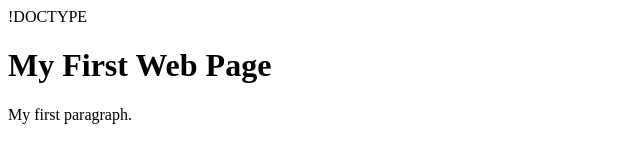
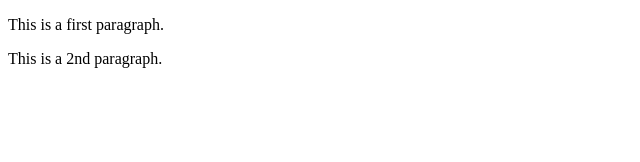
Before and after one commit to shtefekD1/GitExampleReactProject, a plain HTML site: page index.html in a window 1280 px wide. Shown: the whole page, without its empty margins (0-640 px from the left). Drawn offline with Linux system fonts and the light colour scheme.

Commit message:
Update index.html

```diff
--- a/index.html
+++ b/index.html
@@ -1,11 +1,12 @@
-!DOCTYPE <html>
+<!DOCTYPE html>
 <html lang="en">
   <head>
     <meta charset="UTF-8" />
     <meta name="viewport" content="width=device-width, initial-scale=1.0" />
     <title>Document</title>
   </head>
-        <body></body>
-            <h1>My First Web Page</h1>
-            <p>My first paragraph.</p>
+  <body>
+    <p>This is a first paragraph.</p>
+    <p>This is a 2nd paragraph.</p>
+  </body>
 </html>
```
Lines whose indentation alone changed are shown as unchanged.
